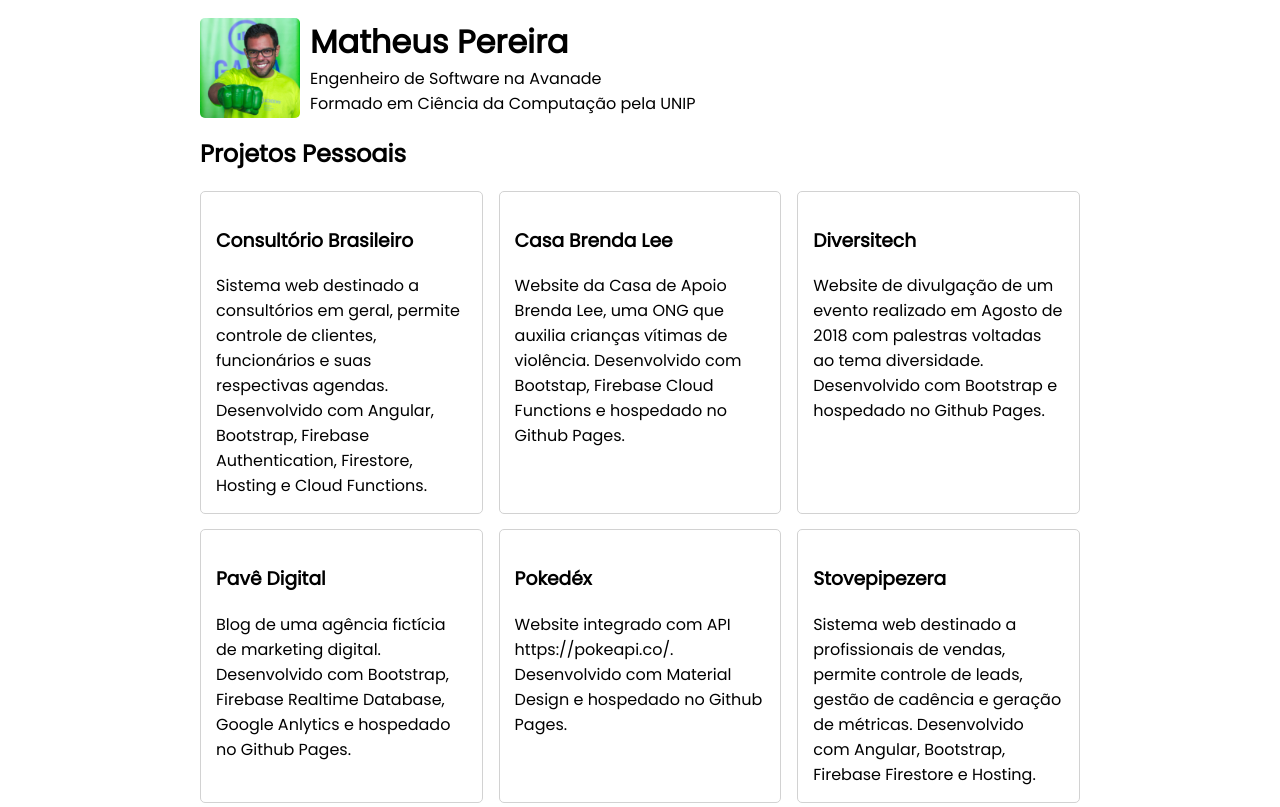
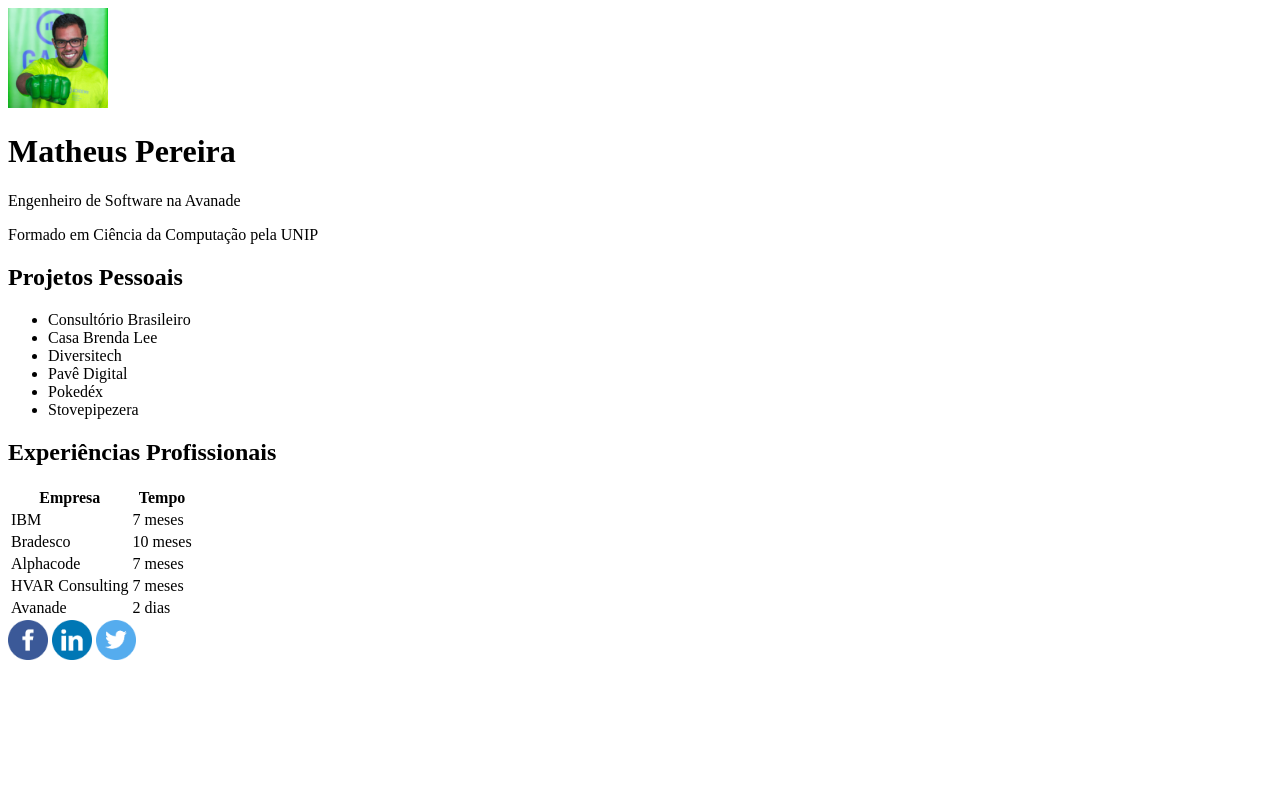
Before and after one commit to matheus-pereira/portifolio, a plain HTML site: page index.html in a window 1280 px wide. Shown: the top 807 px of the page. Drawn offline with Linux system fonts and the light colour scheme.

Commit message:
versão 1

```diff
--- a/assets/css/style.css
+++ /dev/null
@@ -1,78 +0,0 @@
-body {
-    font-family: 'Poppins', sans-serif;
-}
-
-.container {
-    margin: auto;
-    max-width: 880px;
-    padding: 10px;
-}
-
-header h1, p {
-    margin: 0px;
-}
-
-header img {
-    height: 100px;
-    width: 100px;
-    border-radius: 5px;
-    float: left;
-    margin-right: 10px;
-}
-
-ul {
-    list-style: none;
-    padding: 0;
-}
-
-li {
-    border: 1px solid #d2d2d2;
-    border-radius: 5px;
-    padding: 15px;
-    margin-bottom: 15px;
-}
-
-@media(min-width: 700px) {
-    ul {
-        display: flex;
-        flex-wrap: wrap;
-        justify-content: space-between;
-    }
-
-    li {
-        width: 44%;
-    }
-}
-
-@media(min-width: 800px) {
-    li {
-        width: 28.5%;
-    }
-}
-
-table {
-    width: 100%;
-    text-align: left;
-}
-
-table th, td {
-    padding: 10px;
-    border-bottom: 1px solid #d2d2d2;
-}
-
-table th {
-    background-color: #d2d2d2;
-}
-
-footer {
-    text-align: center;
-    margin-top: 30px;
-}
-footer a {
-    margin: 10px;
-}
-
-footer img {
-    width: 40px;
-    height: 40px;
-}
--- a/index.html
+++ b/index.html
@@ -7,13 +7,10 @@
     <meta name="author" content="Matheus Pereira">
     <meta name="description" content="Portifólio de Matheus Pereira">
     <title>Matheus Pereira</title>
-    <link href="https://fonts.googleapis.com/css?family=Poppins" rel="stylesheet">
-    <link rel="stylesheet" href="assets/css/style.css">
 </head>
 <body>
-    <div class="container">
     <header>
-            <img src="assets/img/profile.jpg" alt="Matheus Pereira">
+        <img src="assets/img/profile.jpg" alt="Matheus Pereira" width="100" heigth="100">
         <h1>Matheus Pereira</h1>
         <p>Engenheiro de Software na Avanade</p>
         <p>Formado em Ciência da Computação pela UNIP</p>
@@ -21,30 +18,12 @@
     <section>
         <h2>Projetos Pessoais</h2>
         <ul>
-                <li>
-                    <h3>Consultório Brasileiro</h3>
-                    <p>Sistema web destinado a consultórios em geral, permite controle de clientes, funcionários e suas respectivas agendas. Desenvolvido com Angular, Bootstrap, Firebase Authentication, Firestore, Hosting e Cloud Functions.</p>
-                </li>
-                <li>
-                    <h3>Casa Brenda Lee</h3>
-                    <p>Website da Casa de Apoio Brenda Lee, uma ONG que auxilia crianças vítimas de violência. Desenvolvido com Bootstap, Firebase Cloud Functions e hospedado no Github Pages.</p>
-                </li>
-                <li>
-                    <h3>Diversitech</h3>
-                    <p>Website de divulgação de um evento realizado em Agosto de 2018 com palestras voltadas ao tema diversidade. Desenvolvido com Bootstrap e hospedado no Github Pages.</p>
-                </li>
-                <li>
-                    <h3>Pavê Digital</h3>
-                    <p>Blog de uma agência fictícia de marketing digital. Desenvolvido com Bootstrap, Firebase Realtime Database, Google Anlytics e hospedado no Github Pages.</p>
-                </li>
-                <li>
-                    <h3>Pokedéx</h3>
-                    <p>Website integrado com API https://pokeapi.co/. Desenvolvido com Material Design e hospedado no Github Pages.</p>
-                </li>
-                <li>
-                    <h3>Stovepipezera</h3>
-                    <p>Sistema web destinado a profissionais de vendas, permite controle de leads, gestão de cadência e geração de métricas. Desenvolvido com Angular, Bootstrap, Firebase Firestore e Hosting.</p>
-                </li>
+            <li>Consultório Brasileiro</li>
+            <li>Casa Brenda Lee</li>
+            <li>Diversitech</li>
+            <li>Pavê Digital</li>
+            <li>Pokedéx</li>
+            <li>Stovepipezera</li>
         </ul>
     </section>
     <section>
@@ -81,10 +60,9 @@
         </table>
     </section>
     <footer>
-            <a href="http://facebook.com/matheus.pereira.22" target="blank"><img src="assets/img/facebook.png" alt="Facebook"></a>
-            <a href="http://linkedin.com/in/matheus-s-pereira" target="blank"><img src="assets/img/linkedin.png" alt="LinkedIn"></a>
-            <a href="http://twitter.com/bayernfox" target="blank"><img src="assets/img/twitter.png" alt="Twitter"></a>
+        <a href="http://facebook.com/matheus.pereira.22" target="blank"><img src="assets/img/facebook.png" alt="Facebook" width="40" height="40"></a>
+        <a href="http://linkedin.com/in/matheus-s-pereira" target="blank"><img src="assets/img/linkedin.png" alt="LinkedIn" width="40" height="40"></a>
+        <a href="http://twitter.com/bayernfox" target="blank"><img src="assets/img/twitter.png" alt="Twitter" width="40" height="40"></a>
     </footer>
-    </div>
 </body>
 </html>
```
Lines whose indentation alone changed are shown as unchanged.
